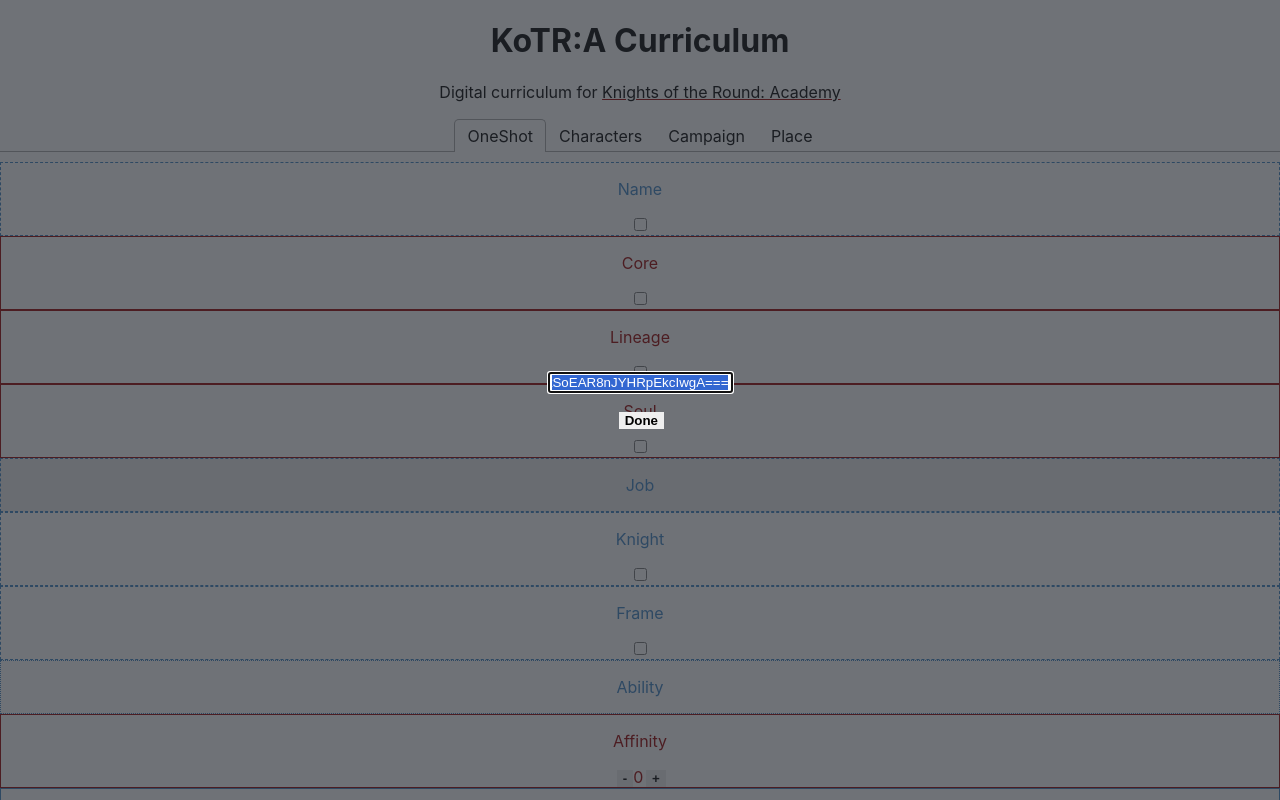
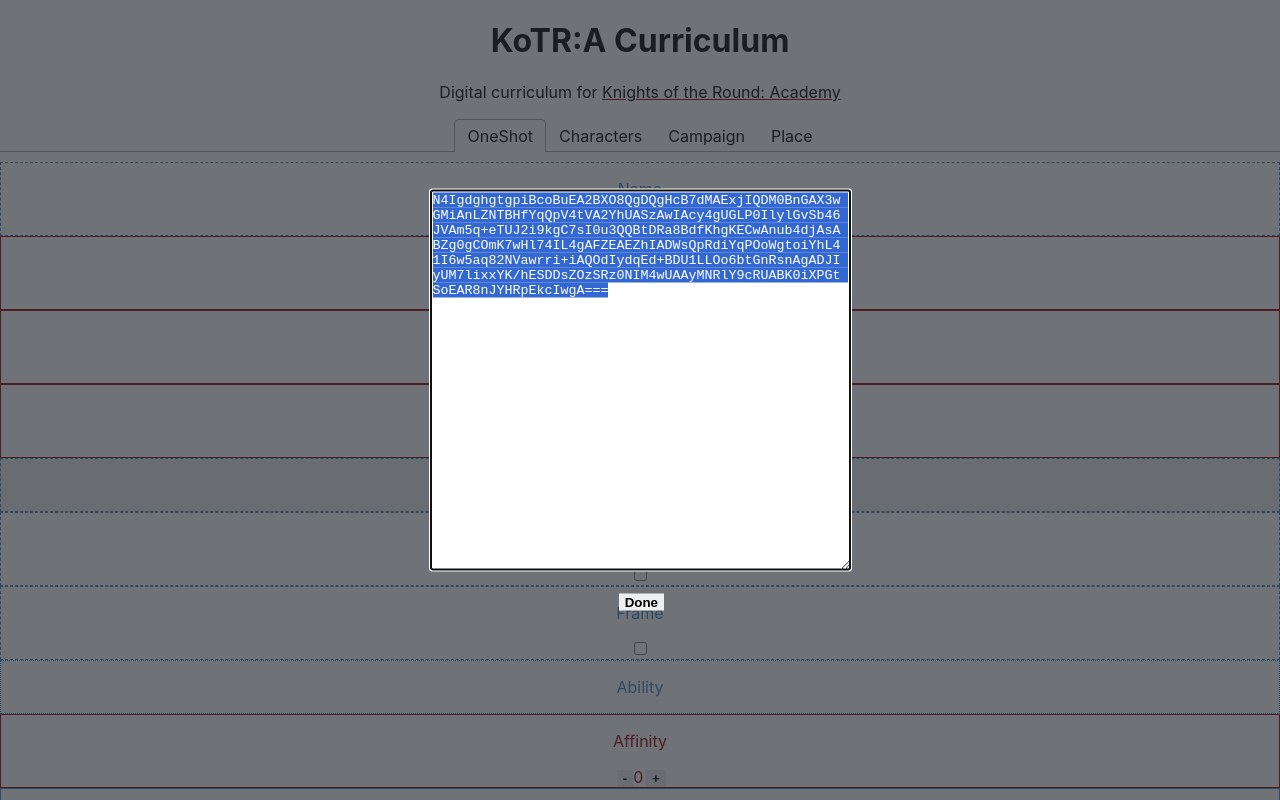
Before and after one commit to mirrorshot/kotra-sheets-react, a React (Create React App) app: page / in a window 1280 px wide. Both pictures are taken after a click on the button "Save". Shown: the top 800 px of the page. Built offline with nearby package versions, Linux system fonts and the light colour scheme.

Commit message:
Improved Modal

```diff
--- a/src/sheets/components/Modal.tsx
+++ b/src/sheets/components/Modal.tsx
@@ -6,7 +6,7 @@ export default function Modal(props: {
     action?: string,
     apply: Function,
     abort: Function,
-    type?: 'text' | 'textarea' | undefined
+    type?: { mode: 'textarea', height?: number, width?: number } | { mode: 'text' }
 }) {
     const [state, update] = useState(props.value);
 
@@ -32,20 +32,30 @@ export default function Modal(props: {
     return (
         <div className={'Modal'}>
             <div className={'Content'}>
-                <input type={props.type ? props.type : 'text'}
-                       value={state}
-                       onChange={e => update(e.target.value)}
-                       autoFocus={true}
-                       onFocus={e => e.target.select()}
-                       onKeyDown={action}
-                />
+                {
+                    props.type && props.type.mode === 'textarea'
+                        ? <textarea value={state}
+                                    onChange={e => update(e.target.value)}
+                                    autoFocus={true}
+                                    onFocus={e => e.target.select()}
+                                    onKeyDown={action}
+                                    rows={props.type.height}
+                                    cols={props.type.width}/>
+                        : <input type={'text'}
+                                 value={state}
+                                 onChange={e => update(e.target.value)}
+                                 autoFocus={true}
+                                 onFocus={e => e.target.select()}
+                                 onKeyDown={action}/>
+                }
                 <p/>
                 {props.apply.toString() !== noop.toString()
                     ? <div>
-                        <button type={"submit"} className={'confirm'} onClick={apply}>{props.action ? props.action: 'Apply'}</button>
+                        <button type={"submit"} className={'confirm'}
+                                onClick={apply}>{props.action ? props.action : 'Apply'}</button>
                         <button className={'abort'} onClick={abort}>Cancel</button>
                     </div>
-                    : <button onClick={abort}>{props.action ? props.action: 'Done'}</button>}
+                    : <button onClick={abort}>{props.action ? props.action : 'Done'}</button>}
             </div>
         </div>
     );
--- a/src/sheets/components/SaveLoad.tsx
+++ b/src/sheets/components/SaveLoad.tsx
@@ -18,11 +18,21 @@ export default function SaveLoad(props: {
     }
 
     function load() {
-        update({content: '', action: (v: string) => props.load(Converter.extract(v)), visible: true, actionLabel: 'Load'});
+        update({
+            content: '',
+            action: (v: string) => props.load(Converter.extract(v)),
+            visible: true,
+            actionLabel: 'Load'
+        });
     }
 
     function fromJson() {
-        update({content: '', action: (v: string) => props.load(Converter.fromJson(v)), visible: true, actionLabel: 'Load'});
+        update({
+            content: '',
+            action: (v: string) => props.load(Converter.fromJson(v)),
+            visible: true,
+            actionLabel: 'Load'
+        });
     }
 
     function abort(): void {
@@ -32,11 +42,11 @@ export default function SaveLoad(props: {
     return (
         <div>
             {state.visible
-                ? <Modal type={'textarea'}
-                    value={state.content}
-                     action={state.actionLabel}
-                    apply={state.action}
-                    abort={abort}/>
+                ? <Modal type={{mode: 'textarea', height: 25, width: 50}}
+                         value={state.content}
+                         action={state.actionLabel}
+                         apply={state.action}
+                         abort={abort}/>
                 : <div>
                     <button onClick={save}>Save</button>
                     <button onClick={toJson}>To JSON</button>
--- a/src/tabs/Caracters.tsx
+++ b/src/tabs/Caracters.tsx
@@ -29,8 +29,7 @@ export default function Characters(props: CharactersProps) {
     return (
         <div>
             {visible
-                ? <Modal type={'text'}
-                         value={'Name'}
+                ? <Modal value={'Name'}
                          action={'Create'}
                          apply={addCharacter}
                          abort={() => commute(false)}/>
```
